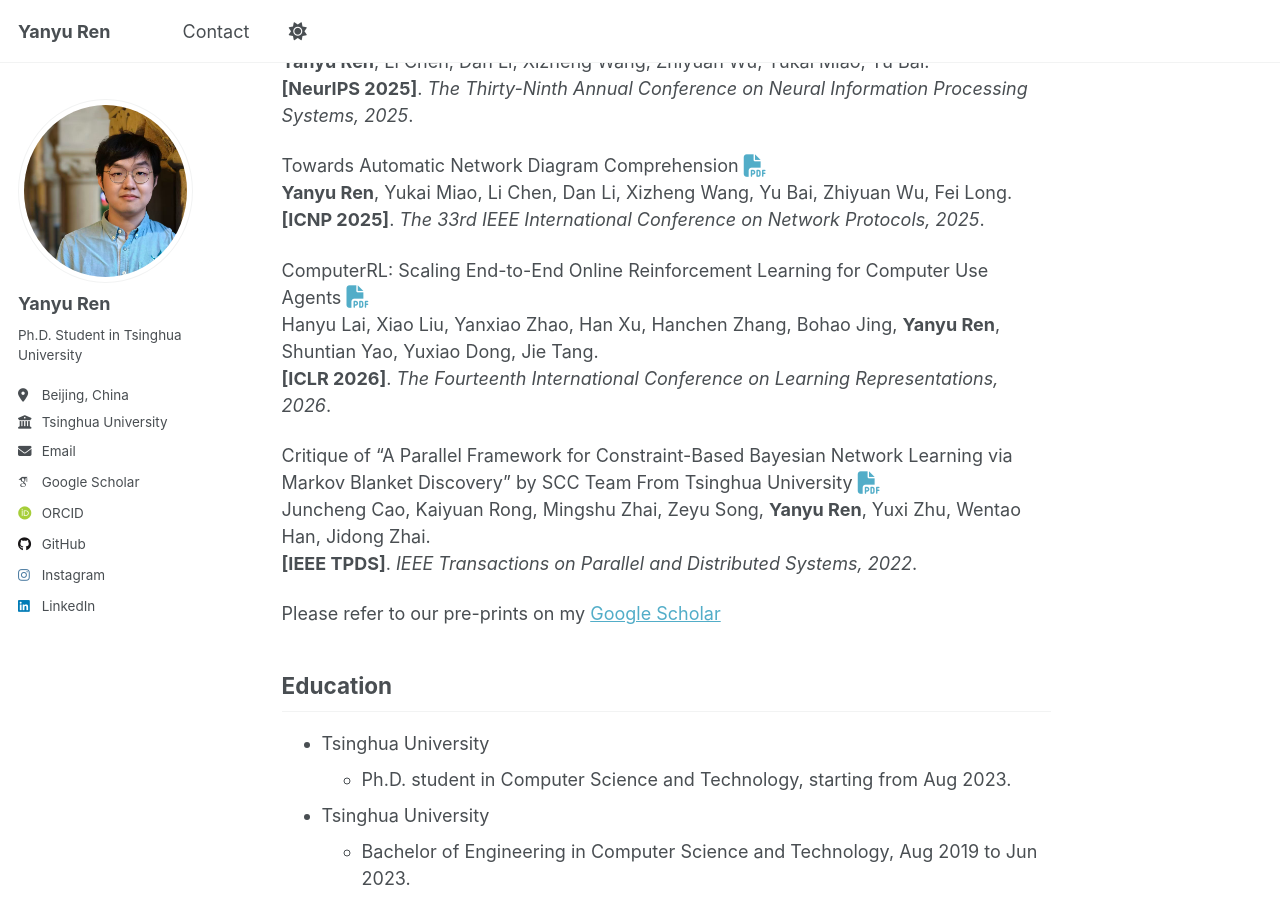
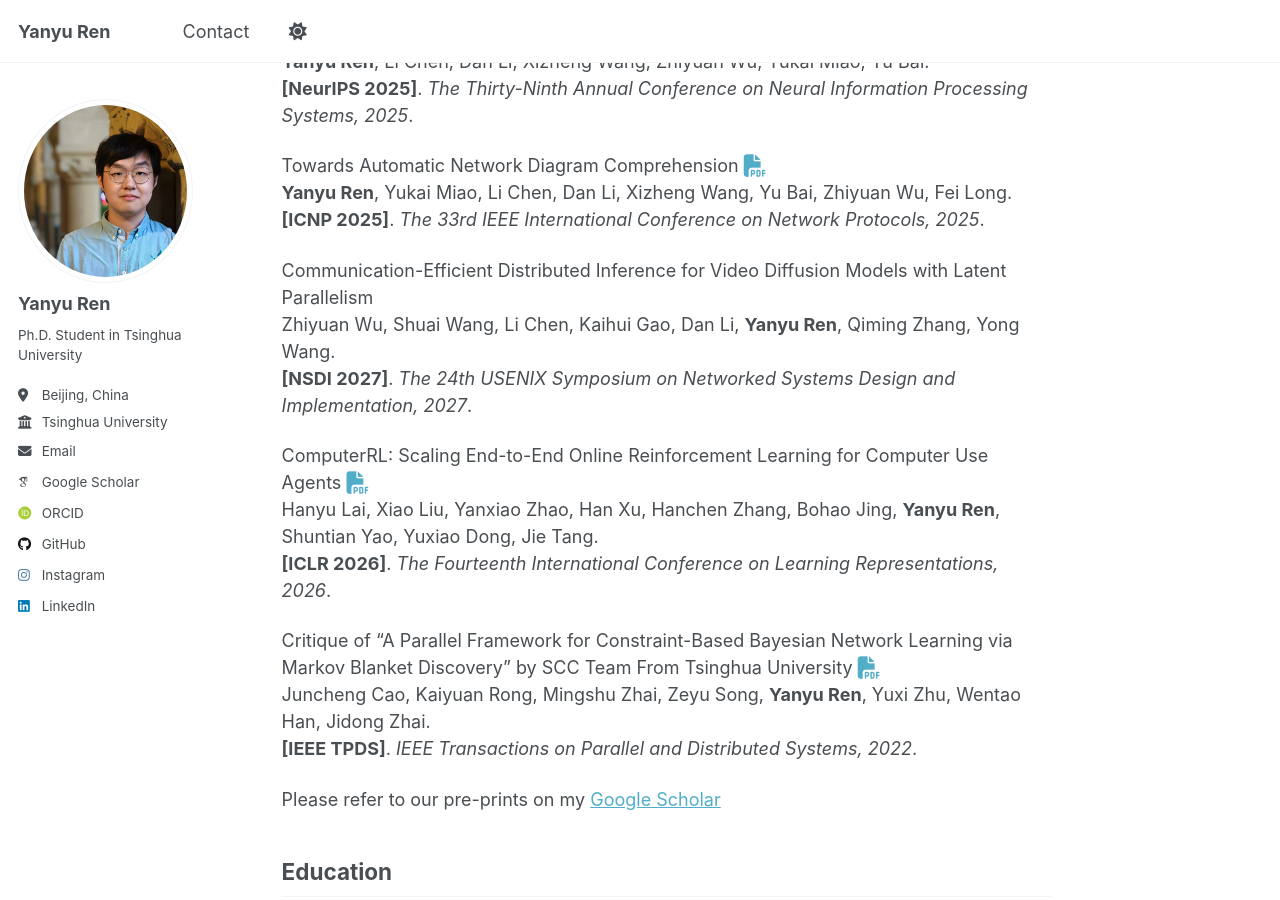
Before and after one commit to robinren03/robinren03.github.io, a Jekyll site: the page built from _pages/about.md, in a window 1280 px wide and 900 px high, scrolled down 664 px. Built offline with Jekyll 4.4.1, drawn with Linux system fonts in a browser that asks for light colours; some web fonts are replaced; a script that is not in the unit is left out.

Commit message:
Add new research paper details to about page

```diff
--- a/_pages/about.md
+++ b/_pages/about.md
@@ -26,6 +26,10 @@ Transcending Cost-Quality Tradeoff in Agent Serving via Session-Awareness [<i cl
 Towards Automatic Network Diagram Comprehension [<i class="fas fa-file-pdf fa-lg"></i>](https://ieeexplore.ieee.org/document/11192381)\
 **Yanyu Ren**, Yukai Miao, Li Chen, Dan Li, Xizheng Wang, Yu Bai, Zhiyuan Wu, Fei Long.\
 **[ICNP 2025]**. _The 33rd IEEE International Conference on Network Protocols, 2025_.
+
+Communication-Efficient Distributed Inference for Video Diffusion Models with Latent Parallelism\
+Zhiyuan Wu, Shuai Wang, Li Chen, Kaihui Gao, Dan Li, **Yanyu Ren**, Qiming Zhang, Yong Wang.\
+**[NSDI 2027]**. _The 24th USENIX Symposium on Networked Systems Design and Implementation, 2027_.
 
 ComputerRL: Scaling End-to-End Online Reinforcement Learning for Computer Use Agents [<i class="fas fa-file-pdf fa-lg"></i>](https://openreview.net/pdf?id=oEVfNf0w4B)\
 Hanyu Lai, Xiao Liu, Yanxiao Zhao, Han Xu, Hanchen Zhang, Bohao Jing, **Yanyu Ren**, Shuntian Yao, Yuxiao Dong, Jie Tang.\
```
